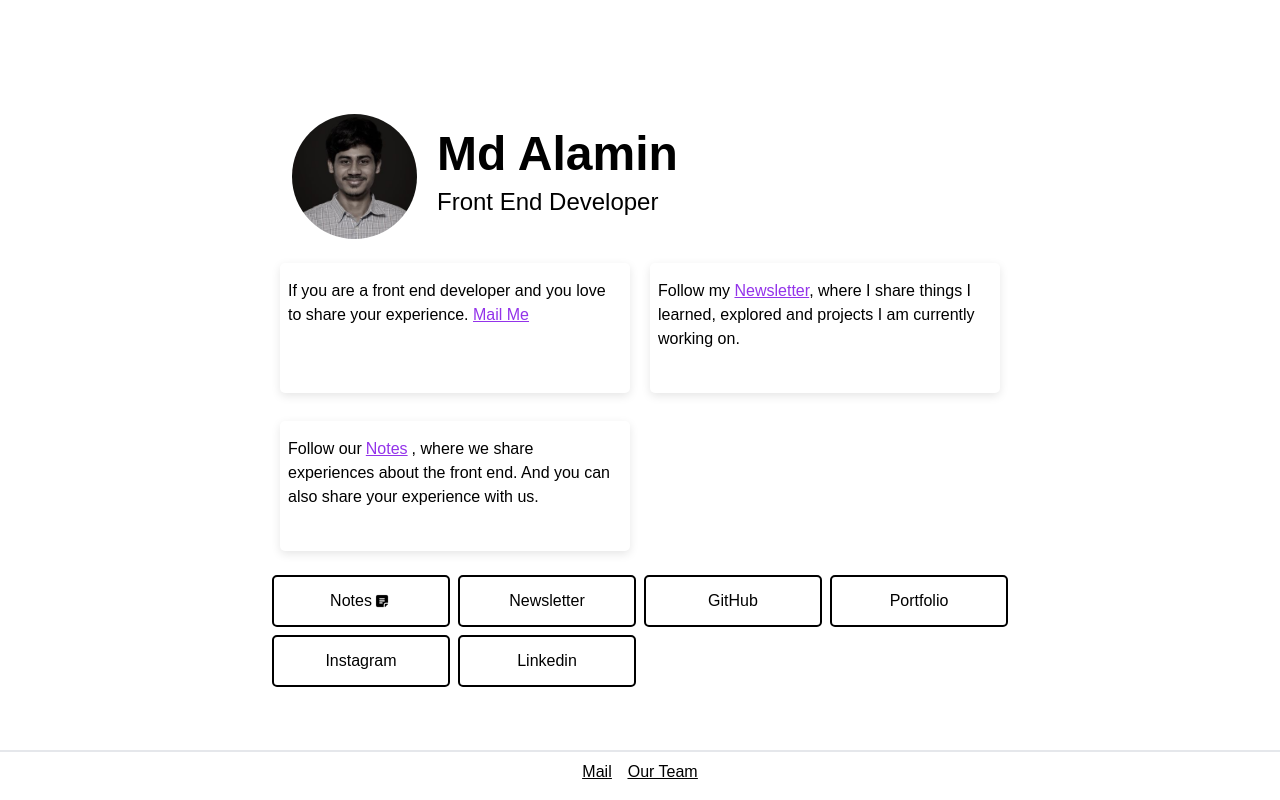
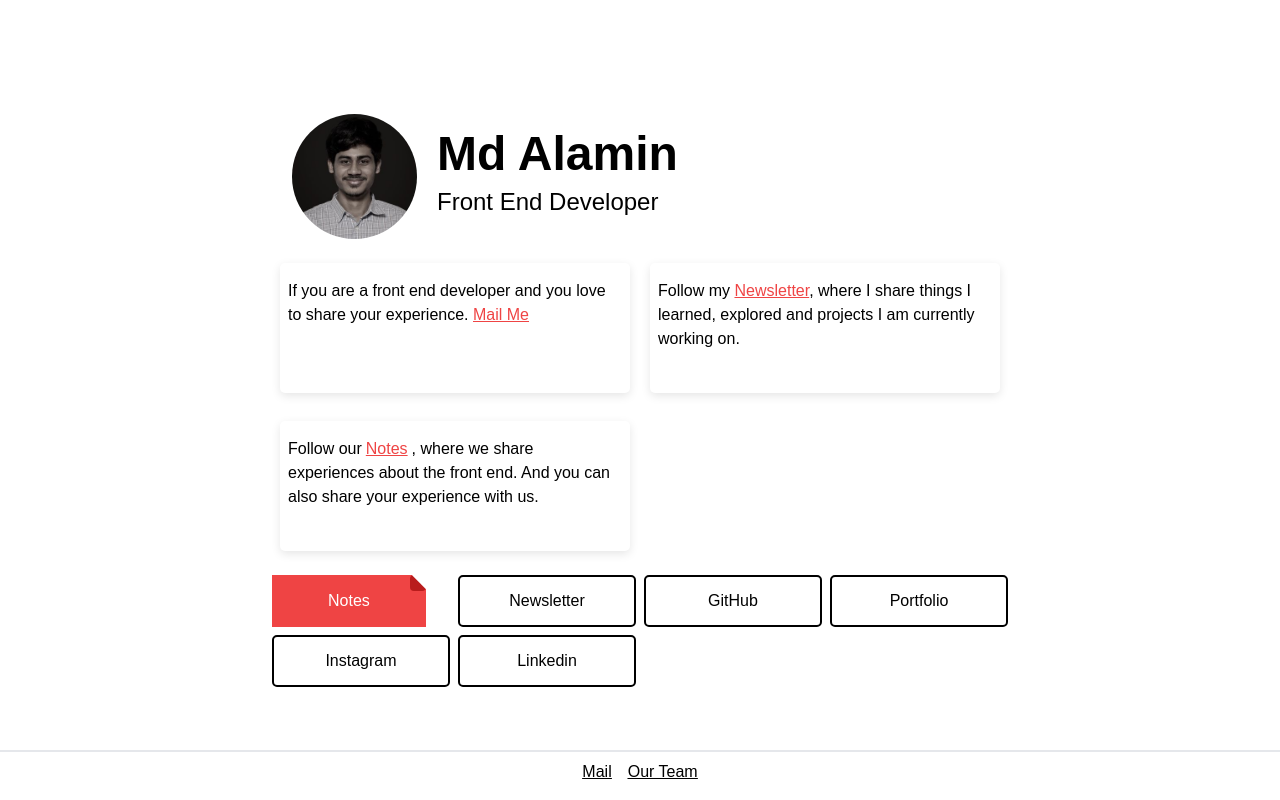
Before and after one commit to alamincodes/newsletter-app, a React (Create React App) app: page / in a window 1280 px wide. Built offline with nearby package versions, Linux system fonts and the light colour scheme.

Commit message:
change color and button

```diff
--- a/src/Components/Home.js
+++ b/src/Components/Home.js
@@ -37,7 +37,7 @@ const Home = () => {
                   experience.{" "}
                   <a
                     href="mailto:mdalamin88248@gmail.com"
-                    className="text-purple-600 underline"
+                    className="text-red-500 underline"
                   >
                     Mail Me
                   </a>
@@ -52,7 +52,7 @@ const Home = () => {
               >
                 <p className="mt-2 font-medium text-black">
                   Follow my{" "}
-                  <Link className="text-purple-600 underline" to="/newsletter">
+                  <Link className="text-red-500 underline" to="/newsletter">
                     Newsletter
                   </Link>
                   , where I share things I learned, explored and projects I am
@@ -68,7 +68,7 @@ const Home = () => {
               >
                 <p className="mt-2 font-medium text-black">
                   Follow our
-                  <Link className="text-purple-600 mx-1 underline" to="/notes">
+                  <Link className="text-red-500 mx-1 underline" to="/notes">
                     Notes
                   </Link>
                   , where we share experiences about the front end. And you can
@@ -79,17 +79,24 @@ const Home = () => {
             {/* ========button ==========*/}
 
             <motion.div
-            initial={{opacity: 0}}
-            animate={{opacity: 1}}
-            transition={{duration: 0.5}}
-            className="mt-5 grid lg:grid-cols-4 md:grid-cols-4 grid-cols-3 gap-2 ">
+              initial={{ opacity: 0 }}
+              animate={{ opacity: 1 }}
+              transition={{ duration: 0.5 }}
+              className="mt-5 grid lg:grid-cols-4 md:grid-cols-4 grid-cols-3 gap-2 "
+            >
               <Link to="/notes">
-                <p className="border-2 border-black px-4 lg:px-8 md:px-8  py-3 rounded-[5px] bg-white hover:bg-black hover:text-white flex items-center justify-center ">
-                  Notes{" "}
-                  <span>
-                    <img src={noteIcon} className="w-5" alt="" />{" "}
+                <button class="relative lg:px-14 px-10 md:px-14 py-[14px] flex items-center justify-center   overflow-hidden font-medium transition-all bg-red-500  group">
+                  <span class="absolute top-0 right-0 inline-block w-4 h-4 transition-all duration-500 ease-in-out bg-red-700 rounded group-hover:-mr-4 group-hover:-mt-4">
+                    <span class="absolute top-0 right-0 w-5 h-5 rotate-45 translate-x-1/2 -translate-y-1/2 bg-white"></span>
                   </span>
-                </p>
+                  <span class="absolute bottom-0 left-0 w-full h-full transition-all duration-500 ease-in-out delay-200 -translate-x-full translate-y-full bg-red-600 group-hover:mb-12 group-hover:translate-x-0"></span>
+                  <span class="relative w-full text-left text-white transition-colors duration-200 ease-in-out group-hover:text-white">
+                    Notes{" "}
+
+                      {/* <img src={noteIcon} className="w-5" alt="" /> */}
+
+                  </span>
+                </button>
               </Link>
               <Link to="/newsletter">
                 <p className="border-2 border-black px-4 lg:px-8 md:px-8  py-3 rounded-[5px] bg-white hover:bg-black hover:text-white flex items-center justify-center  ">
--- a/src/Components/Newsletter.js
+++ b/src/Components/Newsletter.js
@@ -1,5 +1,5 @@
 import React from "react";
-import NewsletterSvg from "../images/Newsletter.svg";
+import NewsletterSvg from "../images/Newsletter-web.svg";
 const Newsletter = () => {
   return (
     <div className="flex flex-col items-center justify-center min-h-screen text-2xl">
--- a/src/Components/Note.js
+++ b/src/Components/Note.js
@@ -38,7 +38,7 @@ const Note = ({ note, alaminImg }) => {
         />
 
         <div className="ml-4">
-          <strong className="font-medium text-purple-700 sm:text-lg">
+          <strong className="font-medium text-red-500 sm:text-lg">
             <p>{question}</p>
           </strong>
 
@@ -54,7 +54,7 @@ const Note = ({ note, alaminImg }) => {
                     href={userGithubLink}
                     target="_blank"
                     rel="noopener noreferrer"
-                    className="mx-1 font-medium underline text-purple-700"
+                    className="mx-1 font-medium underline text-red-500"
                   >
                     {name}
                   </a>
--- a/src/Components/Team.js
+++ b/src/Components/Team.js
@@ -12,20 +12,20 @@ const Team = () => {
           </h3>
         </div>
         {/* Developer card*/}
-        <div className=" grid lg:grid-cols-3 md:grid-cols-2 grid-cols-1 md:gap-3">
+        <div className=" grid lg:grid-cols-3 md:grid-cols-3 grid-cols-1 md:gap-3  gap-x-0 ">
           {Developers.map((developer) => (
             <div
               key={developer.id}
               className="flex  justify-center items-center mt-14"
             >
-              <div className="relative block bg-black group lg:w-[350px] mx-2">
+              <div className="relative block bg-black group lg:w-[350px] md:w-[350px] w-[350px] mx-2">
                 <img
                   className="absolute inset-0 object-cover w-full h-full opacity-75 transition-opacity  group-hover:opacity-50"
                   src={developer.imgUrl? developer.imgUrl : Alamin}
                   alt=""
                 />
                 <div className="relative p-8">
-                  <p className="text-sm font-medium tracking-widest text-purple-500 uppercase">
+                  <p className="text-sm font-medium tracking-widest text-red-500 uppercase">
                     {developer.post}
                   </p>
 
```
Also changed, not shown: src/images/Newsletter-web.svg (added), src/images/Newsletter.svg (deleted).
